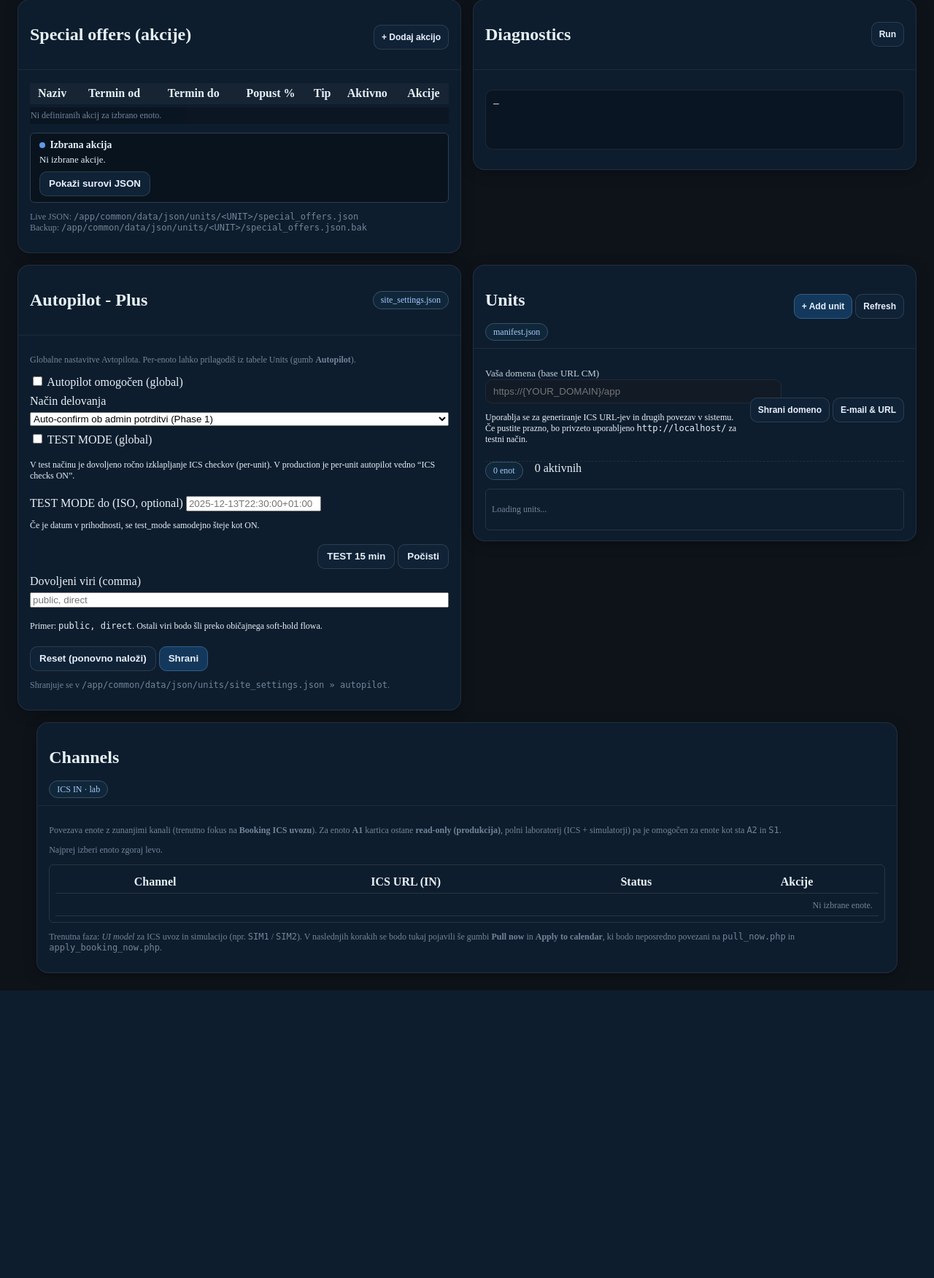
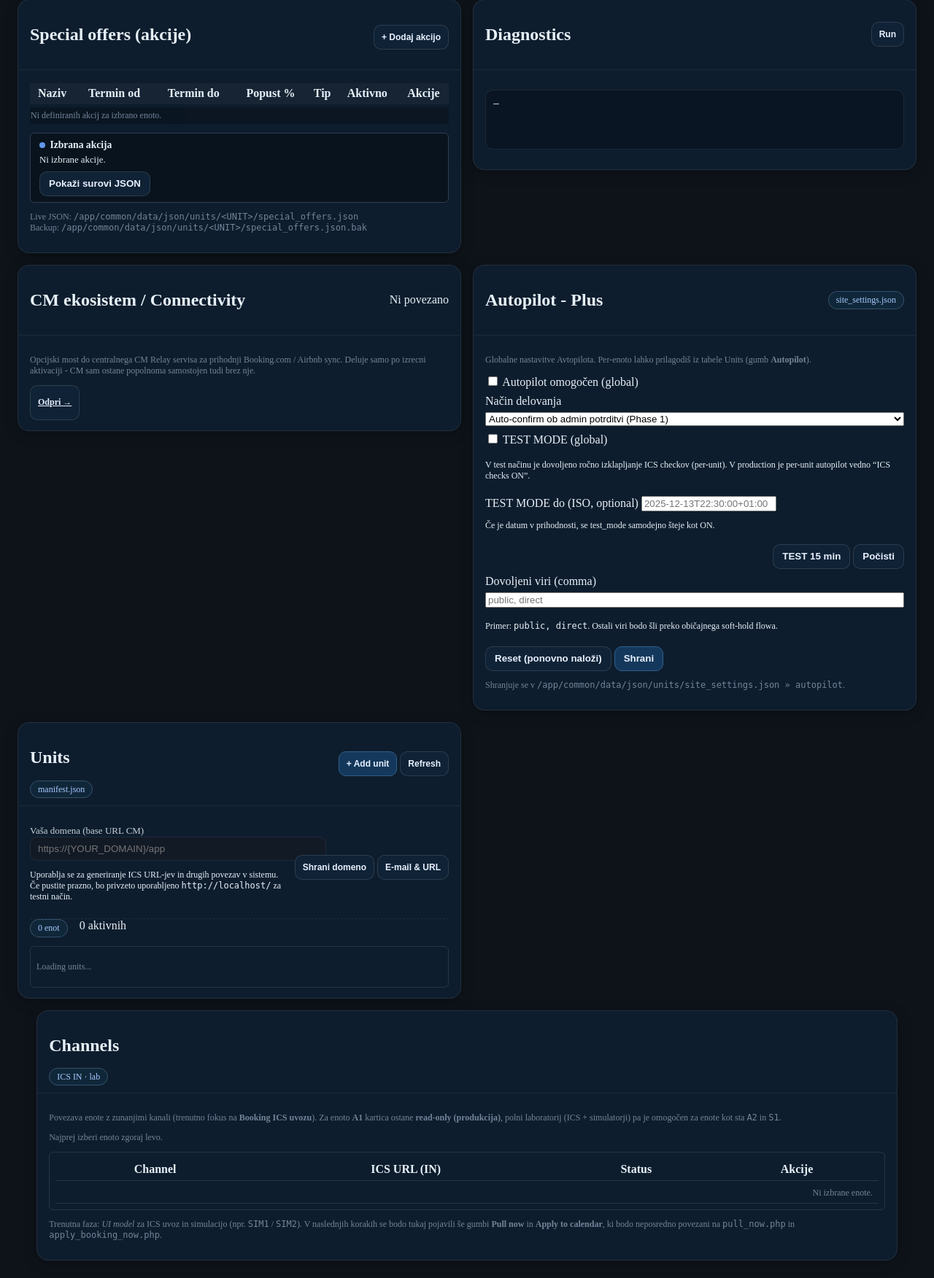
Before and after one commit to viljemd-hub/channel-manager, a PHP site: page /app/admin/integrations.php in a window 1280 px wide. Shown: the part 796-2548 px from the top of the page at 73% size. Before the commit the page ends 2154 px from the top, so only its background shows below. Run offline with PHP 8.4, Linux system fonts and the light colour scheme; a stand-in replaces the project's code that opens the database connection.

Commit message:
Fix fatal error: integrations.php used h() without including _common.php
The CM Connector status pill (added later) calls h() to escape output,
but integrations.php never required admin/_common.php, which is where
h() is defined. Worked by luck wherever h() happened to already be
defined from an unrelated earlier include; fails hard (fatal error,
whole page dead) anywhere it doesn't - caught on the Ara-IZ37 demo
after a fresh deploy from this repo.

```diff
--- a/admin/integrations.php
+++ b/admin/integrations.php
@@ -15,6 +15,7 @@ header('X-Content-Type-Options: nosniff');
 $unit = isset($_GET['unit']) ? preg_replace('/[^A-Za-z0-9_-]/','', $_GET['unit']) : '';
 
 require_once __DIR__ . '/api/_lib/paths.php';
+require_once __DIR__ . '/_common.php'; // defines h() - used below for the CM Connector status pill
 
 $DATA_ROOT   = data_root();
 $UNITS_DIR   = units_root();
@@ -28,6 +29,7 @@ $adminKey = is_file($ADMIN_KEY_FILE)
   : '';
 
 require_once __DIR__ . '/../common/lib/datetime_fmt.php';
+require_once __DIR__ . '/../common/lib/cm_connector.php';
 
 // Determine current product tier (free vs plus/pro)
 $tier   = function_exists('cm_get_product_tier') ? cm_get_product_tier() : 'free';
@@ -352,6 +354,34 @@ header('X-Frame-Options: SAMEORIGIN');
         </div>
         <div class="card-body">
           <pre id="diagOut" class="pre">—</pre>
+        </div>
+      </article>
+
+      <!-- CM ekosistem / Connectivity -->
+      <article class="card" id="card-cm-connector">
+        <div class="card-hdr">
+          <div class="card-hdr-left">
+            <h2>CM ekosistem / Connectivity</h2>
+          </div>
+          <div class="card-hdr-right">
+            <?php
+              $cmConnectorStatus = 'off';
+              $cmConnectorLabel = 'Ni povezano';
+              if (function_exists('cm_connector_status')) {
+                $s = cm_connector_status();
+                if ($s['activation_status'] === 'connected') { $cmConnectorStatus = 'ok'; $cmConnectorLabel = 'Povezano'; }
+                elseif ($s['activation_status'] === 'pending_local') { $cmConnectorStatus = 'off'; $cmConnectorLabel = 'V teku'; }
+              }
+            ?>
+            <span class="status-pill <?= h($cmConnectorStatus) ?>"><?= h($cmConnectorLabel) ?></span>
+          </div>
+        </div>
+        <div class="card-body">
+          <p class="muted small">
+            Opcijski most do centralnega CM Relay servisa za prihodnji Booking.com / Airbnb sync.
+            Deluje samo po izrecni aktivaciji - CM sam ostane popolnoma samostojen tudi brez nje.
+          </p>
+          <a class="btn small" href="cm_connector.php">Odpri &rarr;</a>
         </div>
       </article>
 
```
